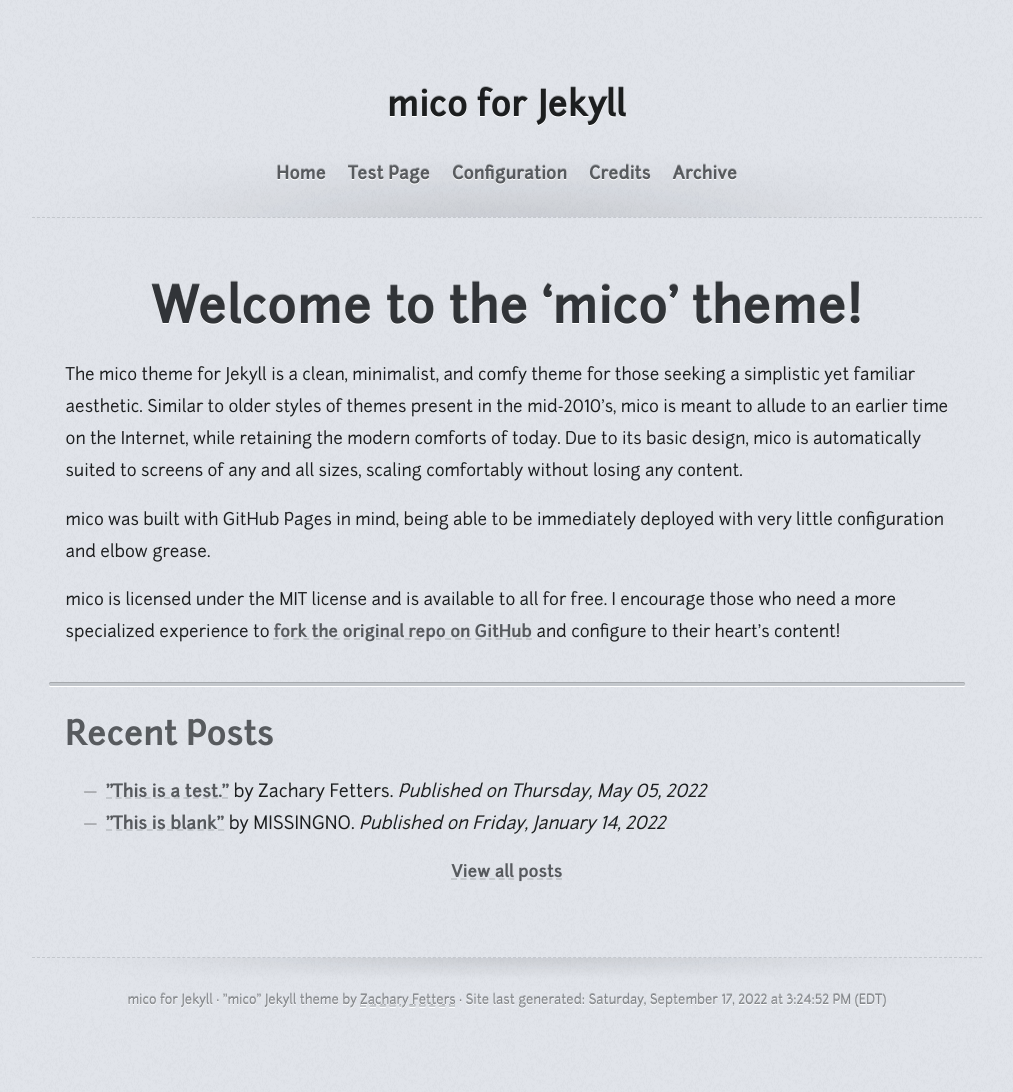
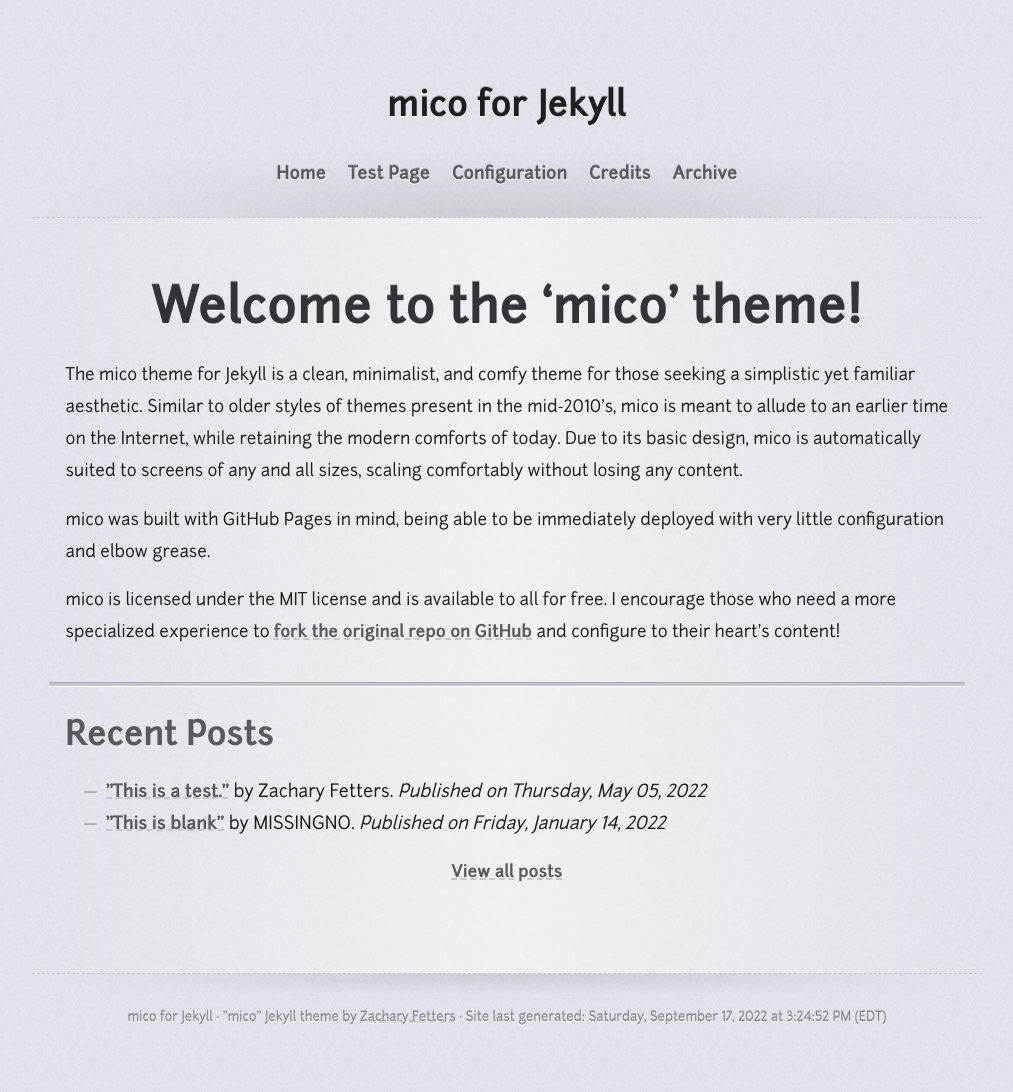
Before and after one commit to zfett/mico, a Jekyll site: the page built from index.md, in a window 1280 px wide. Shown: the whole page, without its empty margins (133-1146 px from the left). Built offline with Jekyll 4.4.1, drawn with Linux system fonts in a browser that asks for light colours.

Commit message:
added background gradient to main element

```diff
--- a/assets/css/footer.scss
+++ b/assets/css/footer.scss
@@ -1,5 +1,5 @@
 #site-footer {
-    margin: 4em auto 0 auto;
+    margin: 0 auto;
     padding: 2em 0 0 0;
     width: 100%;
     text-align: center;
--- a/assets/css/header.scss
+++ b/assets/css/header.scss
@@ -1,5 +1,5 @@
 #site-header {
-    margin: 0 auto 4em auto;
+    margin: 0 auto;
     padding: 0 0 2em 0;
     width: 100%;
     text-align: center;
--- a/assets/css/main.scss
+++ b/assets/css/main.scss
@@ -38,7 +38,8 @@ body {
 }
 
 main {
-    padding: 0 2em;
+    padding: 4em 2em;
+    background: linear-gradient(90deg, rgba(255,255,255,0) 0%, rgba(255,255,255,0.5) 50%, rgba(255,255,255,0) 100%);
 }
 
 h1 {
```
